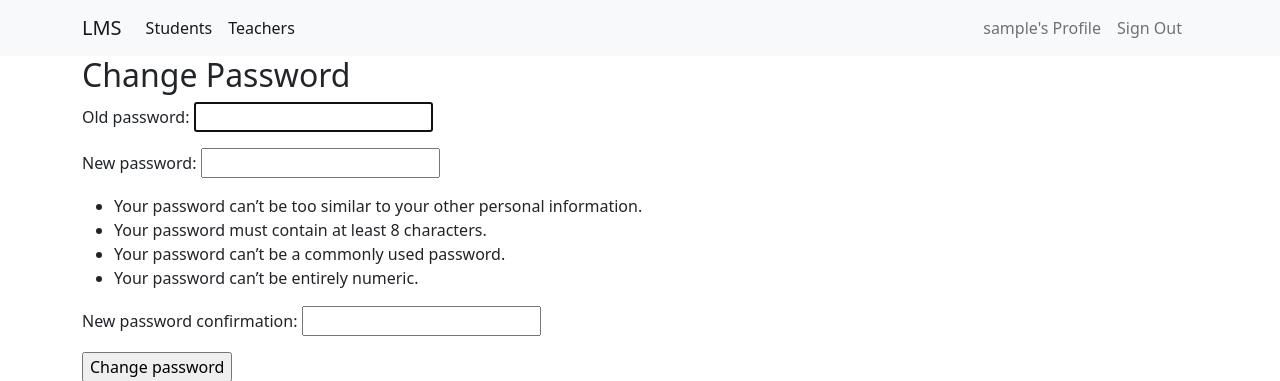
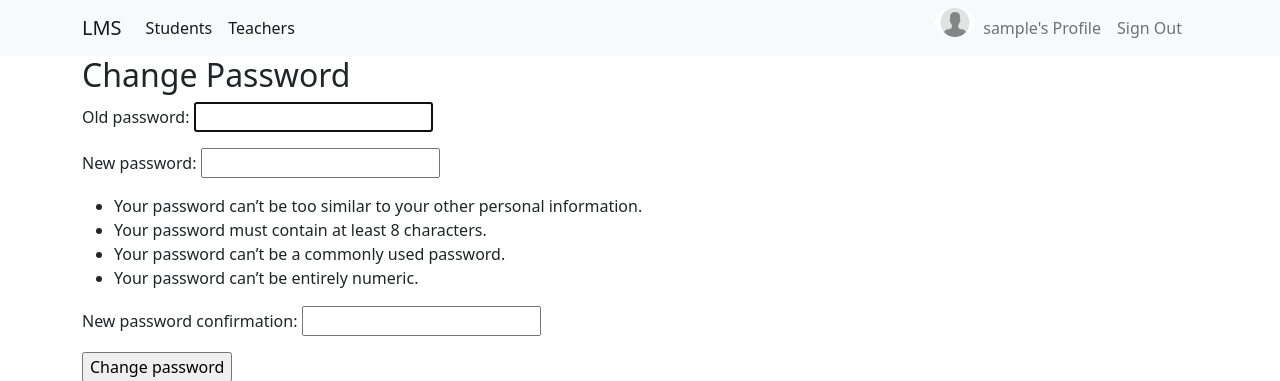
Before and after one commit to OleksandrVelychko/django-lms, a Django app: page /account/password in a window 1280 px wide. Shown: the top 381 px of the page. Run offline with Django 3.2, Linux system fonts and the light colour scheme; the visitor is signed in with stand-in values (Sample User, id 1); data comes from the database, SQL or seed files in the repository; some libraries are stand-ins or nearby versions.

Commit message:
added profile avatar in navigation menu

```diff
--- a/core_lms/static/css/stylesheet.css
+++ b/core_lms/static/css/stylesheet.css
@@ -11,3 +11,8 @@
     max-height: 200px;
     max-width: 200px;
 }
+
+.profile-avatar img {
+    max-height: 40px;
+    max-width: 40px;
+}
--- a/core_lms/templates/core_lms/_menu.html
+++ b/core_lms/templates/core_lms/_menu.html
@@ -1,7 +1,8 @@
 <!--<a href="/">LMS</a> |-->
 <!--<a href="{% url 'students:list_students' %}">Students</a> |-->
 <!--<a href="{% url 'teachers:list_teachers' %}">Teachers</a>-->
-
+{% load static %}
+<link rel="stylesheet" href='{% static "css/stylesheet.css" %}'>
 <nav class="navbar navbar-expand-lg navbar-light bg-light">
   <div class="container">
     <div class="container-fluid d-flex p-0">
@@ -37,6 +38,13 @@
         </ul>
         <ul class="navbar-nav me-2 mb-2 mb-lg-0">
           {% if user.is_authenticated %}
+           <li class="profile-avatar">
+             {% if user.profile.image %}
+              <img src="{{ user.profile.image.url }}" class="rounded-circle">
+             {% else %}
+              <img src="{% static 'images/default.jpg' %}" class="rounded-circle">
+          {% endif %}
+    </li>
             <li class="nav-item">
               <a class="nav-link" href="{% url 'accounts:profile' %}">{{ user.username }}'s Profile</a>
             </li>
```
